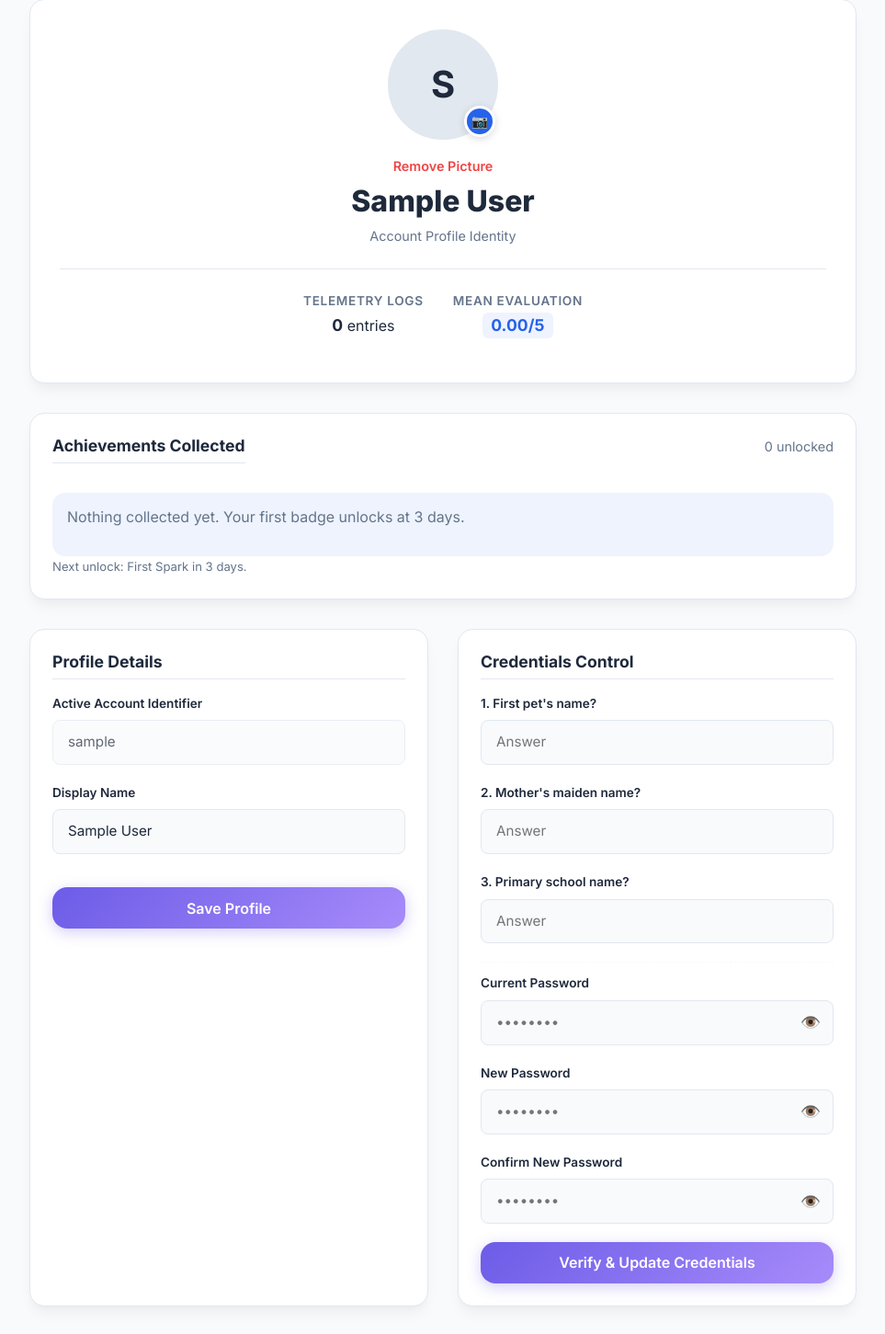
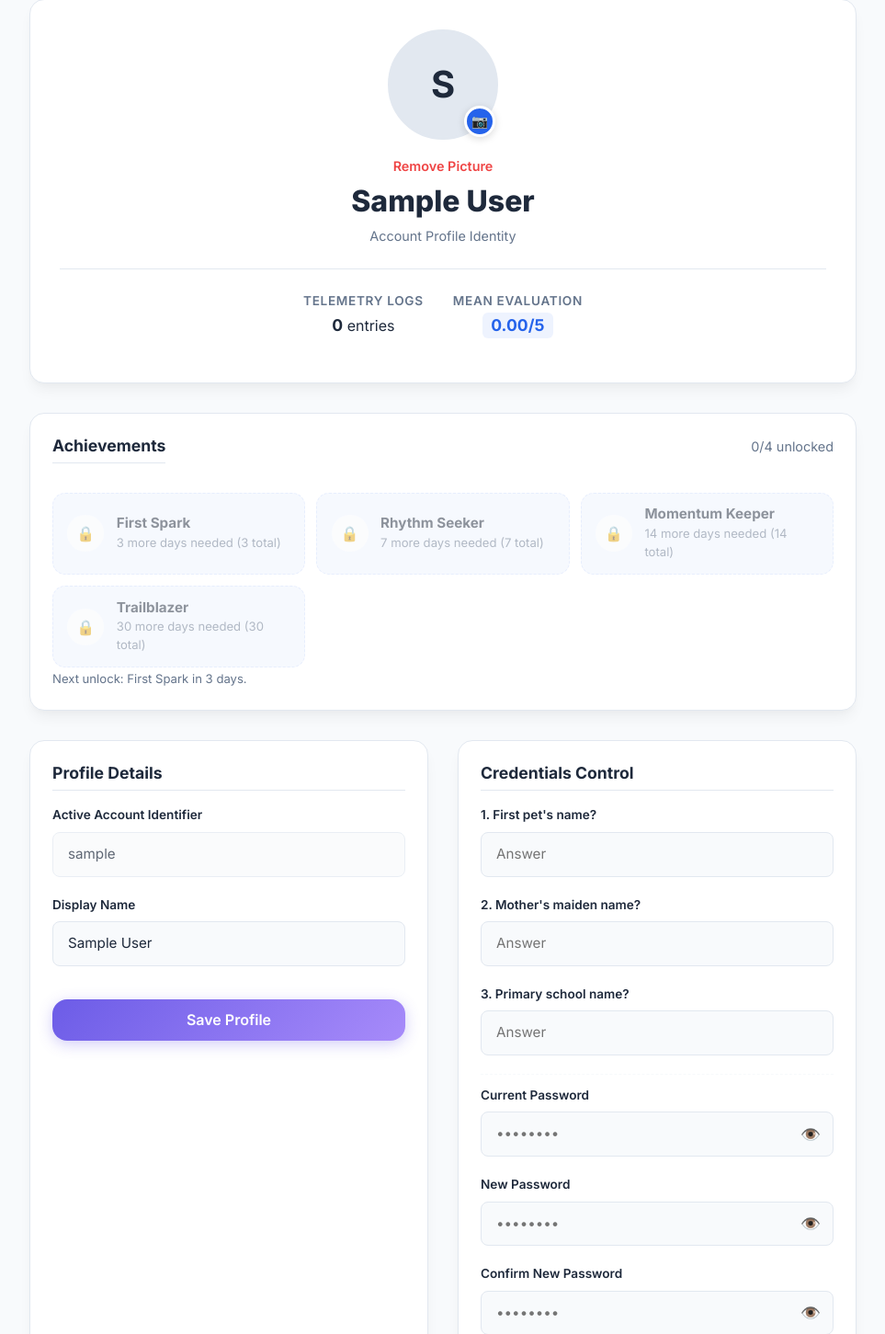
Before and after one commit to Je4emiah/2610-CSP1123-G18, a Flask app: page /profile in a window 1280 px wide. Shown: the part 136-1587 px from the top of the page at 92% size, without its empty margins (158-1121 px from the left). Run offline with Flask 3, Linux system fonts and the light colour scheme; the visitor is signed in with stand-in values (Sample User, id 1); data comes from the database, SQL or seed files in the repository; data that the repository does not hold is empty; some libraries are stand-ins or nearby versions.

Commit message:
feat: profile achievements show locked and unlocked badges with requirements

```diff
--- a/app.py
+++ b/app.py
@@ -131,14 +131,24 @@ def calculate_current_streak_dates(log_dates):
 def build_milestone_progress(streak_dates):
     streak = len(streak_dates)
     earned_badges = []
+    all_badges = []
     sorted_dates = sorted(streak_dates)
 
     for badge in MILESTONE_BADGES:
         if streak >= badge["days"]:
-            earned_badges.append({
+            entry = {
                 **badge,
                 "unlocked": True,
                 "achievement_date": sorted_dates[badge["days"] - 1],
+            }
+            earned_badges.append(entry)
+            all_badges.append(entry)
+        else:
+            all_badges.append({
+                **badge,
+                "unlocked": False,
+                "days_remaining": badge["days"] - streak,
+                "achievement_date": None,
             })
 
     next_badge = next((badge for badge in MILESTONE_BADGES if streak < badge["days"]), None)
@@ -167,7 +177,7 @@ def build_milestone_progress(streak_dates):
         for badge in earned_badges
     ]
 
-    return streak, earned_badges, next_badge, milestone_markers, upcoming_badges
+    return streak, earned_badges, next_badge, milestone_markers, upcoming_badges, all_badges
 
 
 def build_weekly_insight_prompt(recent_logs):
@@ -495,7 +505,7 @@ def profile():
     ''', (username,)).fetchall()
     log_dates = [row['log_date'] for row in date_rows]
     streak_dates = calculate_current_streak_dates(log_dates)
-    streak, milestone_badges, next_milestone, milestone_markers, upcoming_badges = build_milestone_progress(streak_dates)
+    streak, milestone_badges, next_milestone, milestone_markers, upcoming_badges, all_badges = build_milestone_progress(streak_dates)
 
     logs_cursor = db.execute("SELECT COUNT(*) as log_count, AVG(mood_score) as avg_score FROM mood_logs WHERE username = %s", (username,))
     stats = logs_cursor.fetchone()
@@ -507,7 +517,7 @@ def profile():
                            entry_count=entry_count,
                            avg_score=avg_score,
                            streak=streak,
-                           milestone_badges=milestone_badges,
+                           all_badges=all_badges,
                            next_milestone=next_milestone)
 
 @app.route('/google_fit', methods=['GET', 'POST'])
@@ -784,7 +794,7 @@ def dashboard():
     ''', (username,)).fetchall()
     log_dates = [row['log_date'] for row in date_rows]
     streak_dates = calculate_current_streak_dates(log_dates)
-    streak, milestone_badges, next_milestone, milestone_markers, upcoming_badges = build_milestone_progress(streak_dates)
+    streak, milestone_badges, next_milestone, milestone_markers, upcoming_badges, all_badges = build_milestone_progress(streak_dates)
 
     # Calculate metrics over a sliding 7-day window
     row = db.execute('''
--- a/static/css/style.css
+++ b/static/css/style.css
@@ -1292,6 +1292,15 @@
     background: rgba(15, 23, 42, 0.6);
 }
 
+.profile-achievement-card--locked {
+    opacity: 0.5;
+    border-style: dashed;
+}
+
+.profile-achievement-card--locked .profile-achievement-emoji {
+    background: var(--bg-main);
+}
+
 .profile-achievement-emoji {
     width: 2.5rem;
     height: 2.5rem;
--- a/templates/profile.html
+++ b/templates/profile.html
@@ -56,18 +56,22 @@
 
     <div class="profile-panel profile-achievements-panel">
       <div class="profile-achievements-header">
-        <h4 class="profile-section-heading">Achievements Collected</h4>
-        <span class="profile-achievements-count">{{ milestone_badges|length }} unlocked</span>
+        <h4 class="profile-section-heading">Achievements</h4>
+        <span class="profile-achievements-count">{{ all_badges|selectattr('unlocked')|list|length }}/{{ all_badges|length }} unlocked</span>
       </div>
 
-      {% if milestone_badges %}
+      {% if all_badges %}
         <div class="profile-achievements-grid">
-          {% for badge in milestone_badges %}
-            <article class="profile-achievement-card" title="{{ badge.description }}">
-              <div class="profile-achievement-emoji">{{ badge.emoji }}</div>
+          {% for badge in all_badges %}
+            <article class="profile-achievement-card{% if not badge.unlocked %} profile-achievement-card--locked{% endif %}" title="{{ badge.description }}">
+              <div class="profile-achievement-emoji">{% if badge.unlocked %}{{ badge.emoji }}{% else %}🔒{% endif %}</div>
               <div class="profile-achievement-copy">
                 <h5>{{ badge.label }}</h5>
-                <p>Unlocked on {{ badge.achievement_date }}</p>
+                {% if badge.unlocked %}
+                  <p>Unlocked on {{ badge.achievement_date }}</p>
+                {% else %}
+                  <p>{{ badge.days_remaining }} more day{{ 's' if badge.days_remaining != 1 }} needed ({{ badge.days }} total)</p>
+                {% endif %}
               </div>
             </article>
           {% endfor %}
```
